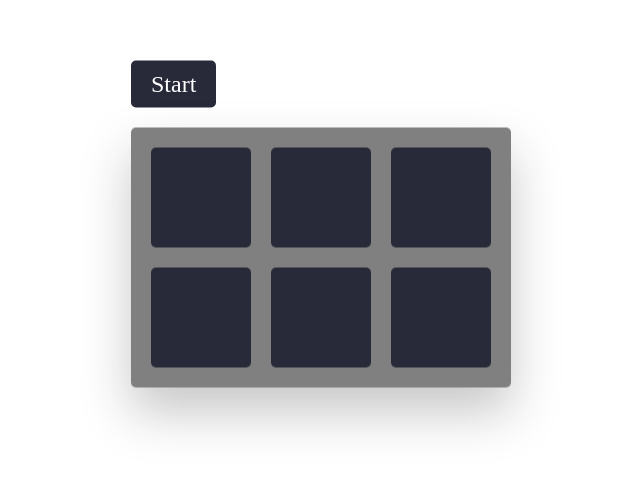
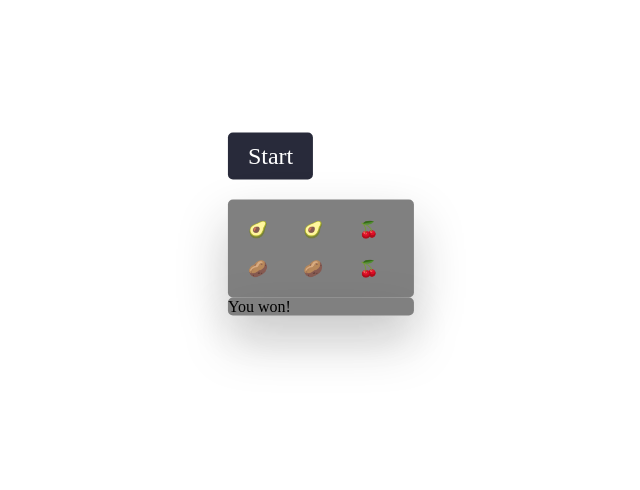
Before and after one commit to bakerkhoder/memory-game, a plain HTML site: page index.html in a window 1280 px wide. Shown: the part 176-666 px from the top of the page, without its empty margins (319-959 px from the left). Drawn offline with Linux system fonts and the light colour scheme.

Commit message:
making start game function and  removing fliped first to check each case when clicked

```diff
--- a/assets/styles.css
+++ b/assets/styles.css
@@ -66,62 +66,3 @@ button {
 .board-container.flipped .win {
     transform: rotateY(0) rotateZ(0);
 }
-
-.card {
-    position: relative;
-    width: 100px;
-    height: 100px;
-    cursor: pointer;
-}
-
-.card-front,
-.card-back {
-    position: absolute;
-    border-radius: 5px;
-    width: 100%;
-    height: 100%;
-    background: #282A3A;
-    transition: transform .6s cubic-bezier(0.4, 0.0, 0.2, 1);
-    backface-visibility: hidden;
-}
-
-.card-back {
-    transform: rotateY(180deg) rotateZ(50deg);
-    font-size: 28pt;
-    user-select: none;
-    text-align: center;
-    line-height: 100px;
-    background: #FDF8E6;
-}
-
-.card.flipped .card-front {
-    transform: rotateY(180deg) rotateZ(50deg);
-}
-
-.card.flipped .card-back {
-    transform: rotateY(0) rotateZ(0);
-}
-
-.win {
-    position: absolute;
-    top: 0;
-    left: 0;
-    width: 100%;
-    height: 100%;
-    text-align: center;
-    background: #FDF8E6;
-    transform: rotateY(180deg) rotateZ(50deg);
-}
-
-.win-text {
-    position: absolute;
-    top: 50%;
-    left: 50%;
-    transform: translate(-50%, -50%);
-    font-size: 21pt;
-    color: #282A3A;
-}
-
-.highlight {
-    color: #6f00fc;
-}
```
